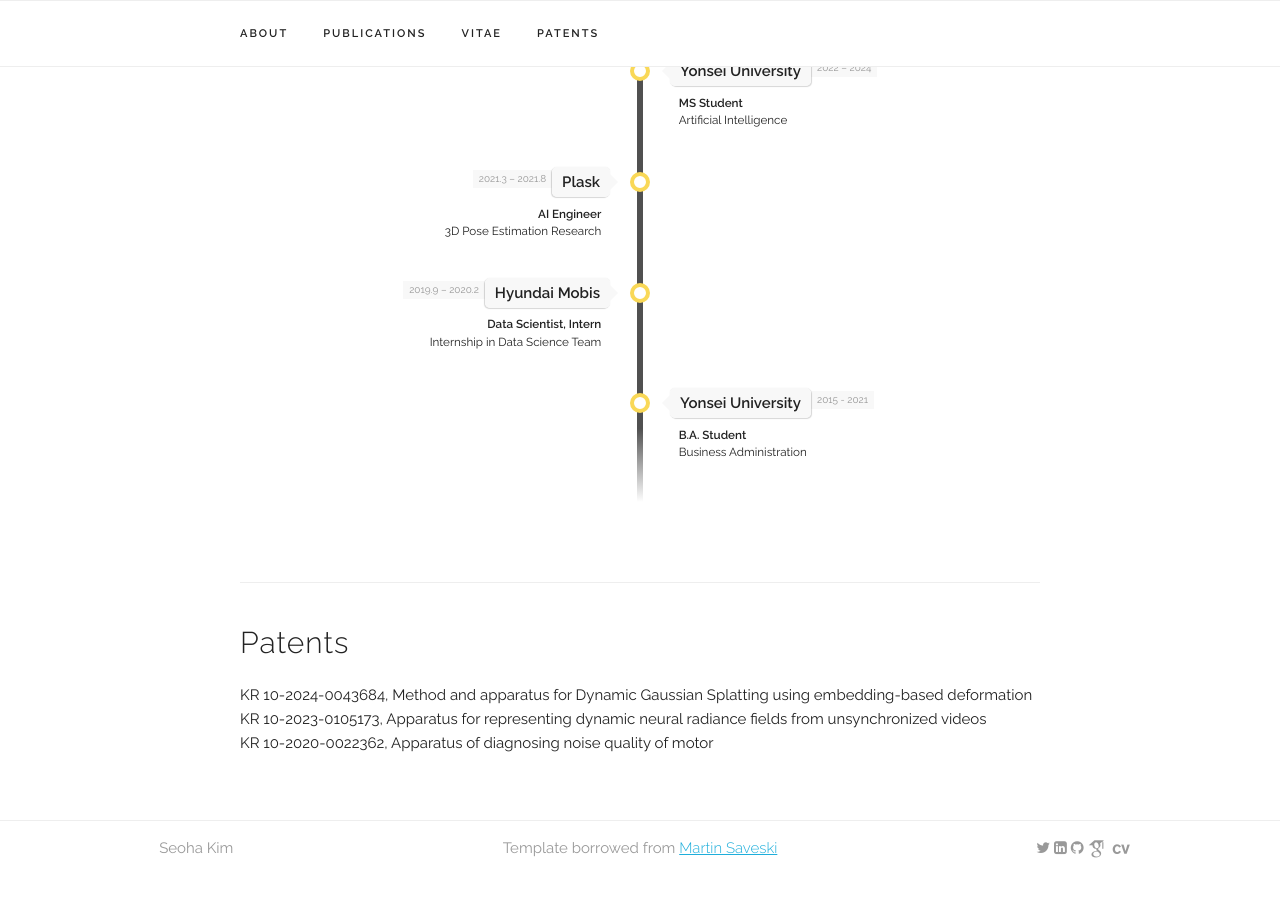
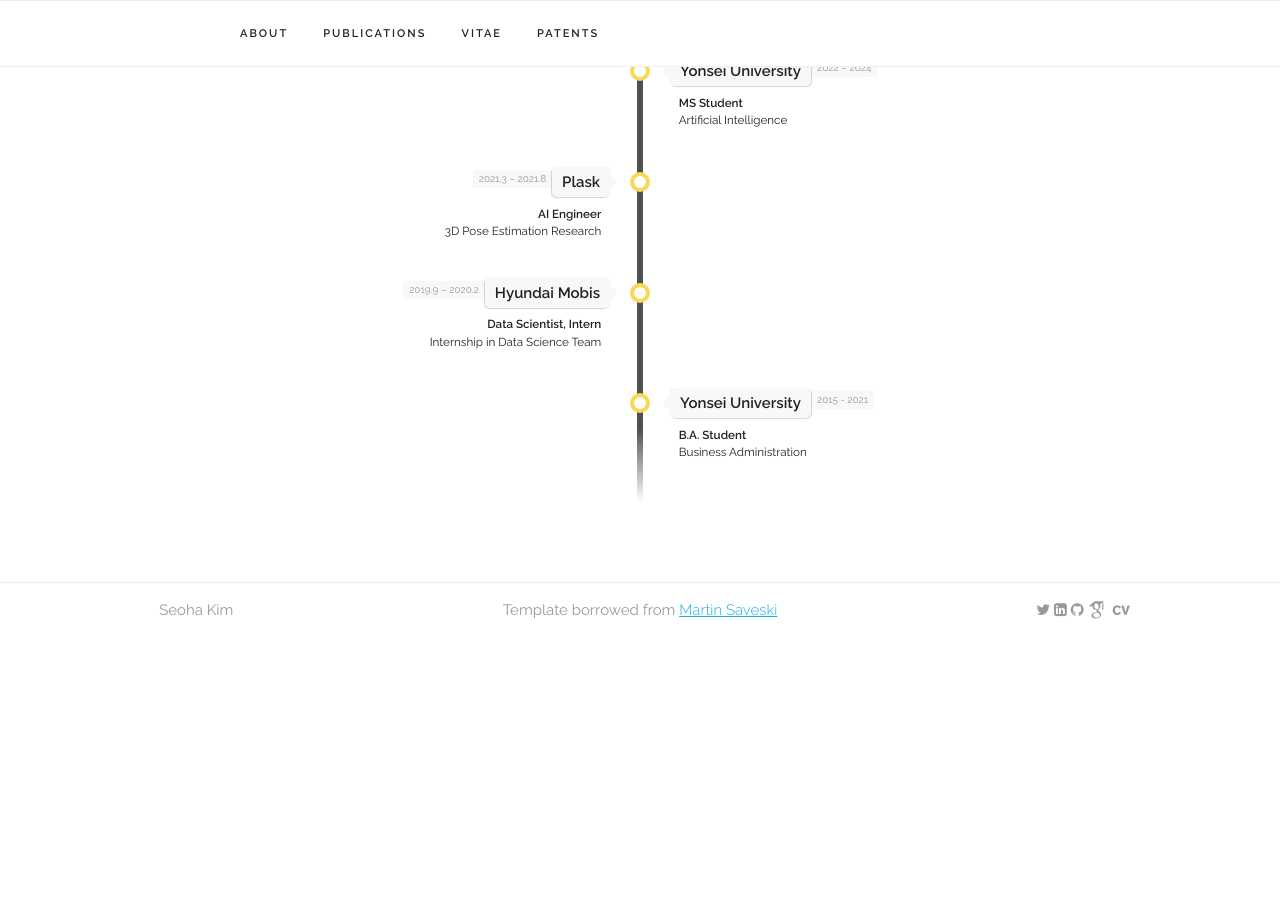
Before and after one commit to seoha-kim/seoha-kim.github.io, a Jekyll site: the page built from index.html, in a window 1280 px wide and 900 px high, scrolled down 2580 px. Shown: the top 897 px of the window. Built offline with Jekyll 4.4.1, drawn with Linux system fonts in a browser that asks for light colours; some web fonts are replaced; after the commit the page ends 3242 px from its top, so only the background shows below that.

Commit message:
Delete patents section from index.html
Removed patents section from the documentation.

```diff
--- a/index.html
+++ b/index.html
@@ -101,15 +101,5 @@ title: Home
     {% endfor %}
   </ul>
 </div>
-
 </div>
-<div class="docs-section" id="patents">
-  <h4>Patents</h4>
-  <p>
-  KR 10-2024-0043684, Method and apparatus for Dynamic Gaussian Splatting using embedding-based deformation<br>
-  KR 10-2023-0105173, Apparatus for representing dynamic neural radiance fields from unsynchronized videos<br>
-  KR 10-2020-0022362, Apparatus of diagnosing noise quality of motor
-  </p>
 </div>
-
-</div>
```
